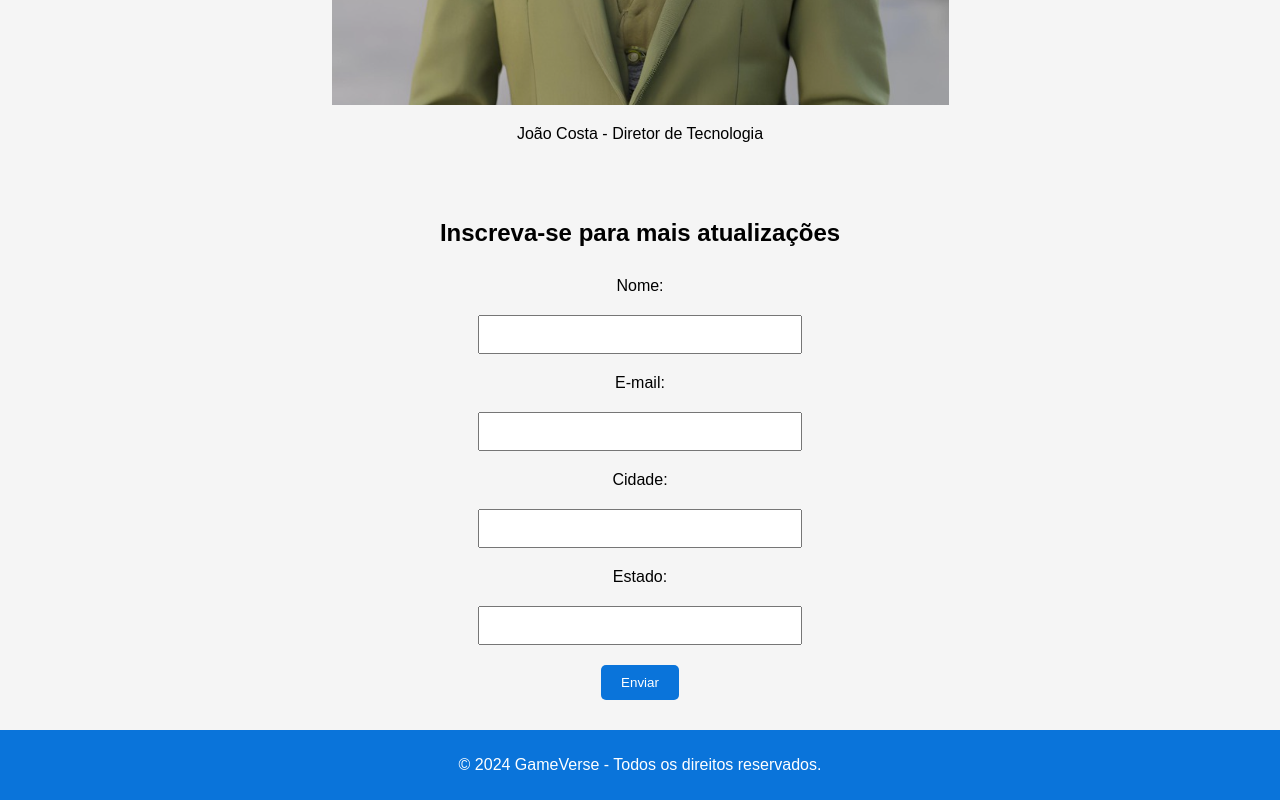
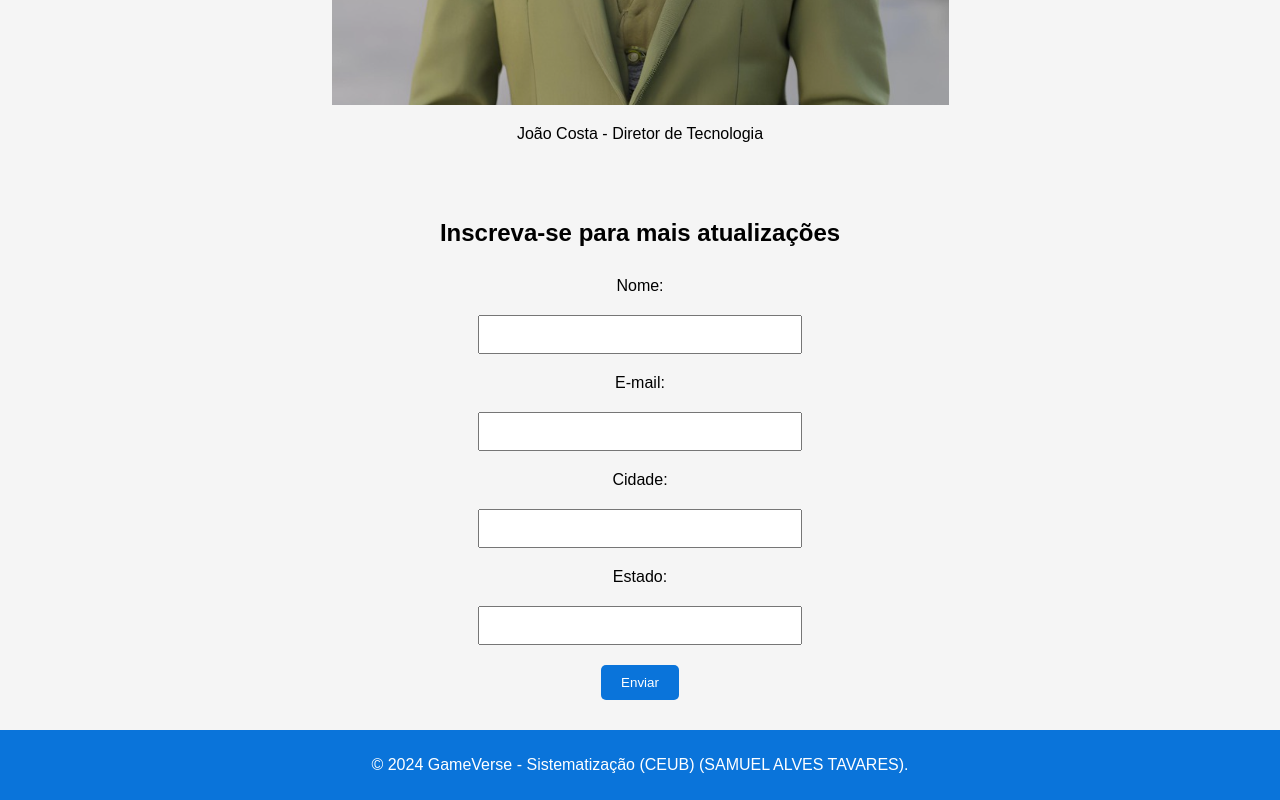
Before and after one commit to Samuel-211/GameVerse, a plain HTML site: page index.html in a window 1280 px wide. Shown: the part 3325-4125 px from the top of the page. Drawn offline with Linux system fonts and the light colour scheme.

Commit message:
Update index.html

```diff
--- a/index.html
+++ b/index.html
@@ -61,7 +61,7 @@
     </section>
 
     <footer>
-        <p>&copy; 2024 GameVerse - Todos os direitos reservados.</p>
+        <p>&copy; 2024 GameVerse - Sistematização (CEUB) (SAMUEL ALVES TAVARES).</p>
     </footer>
 </body>
 </html>
```
